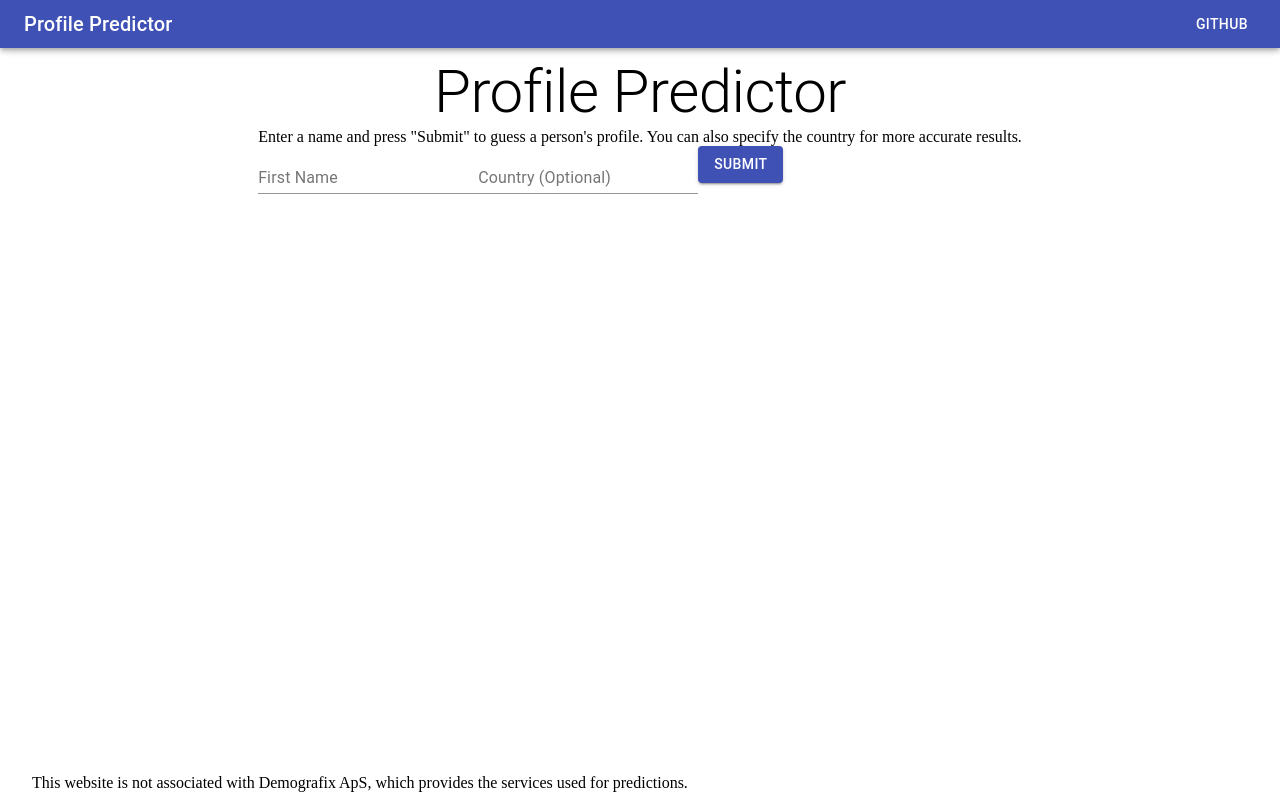
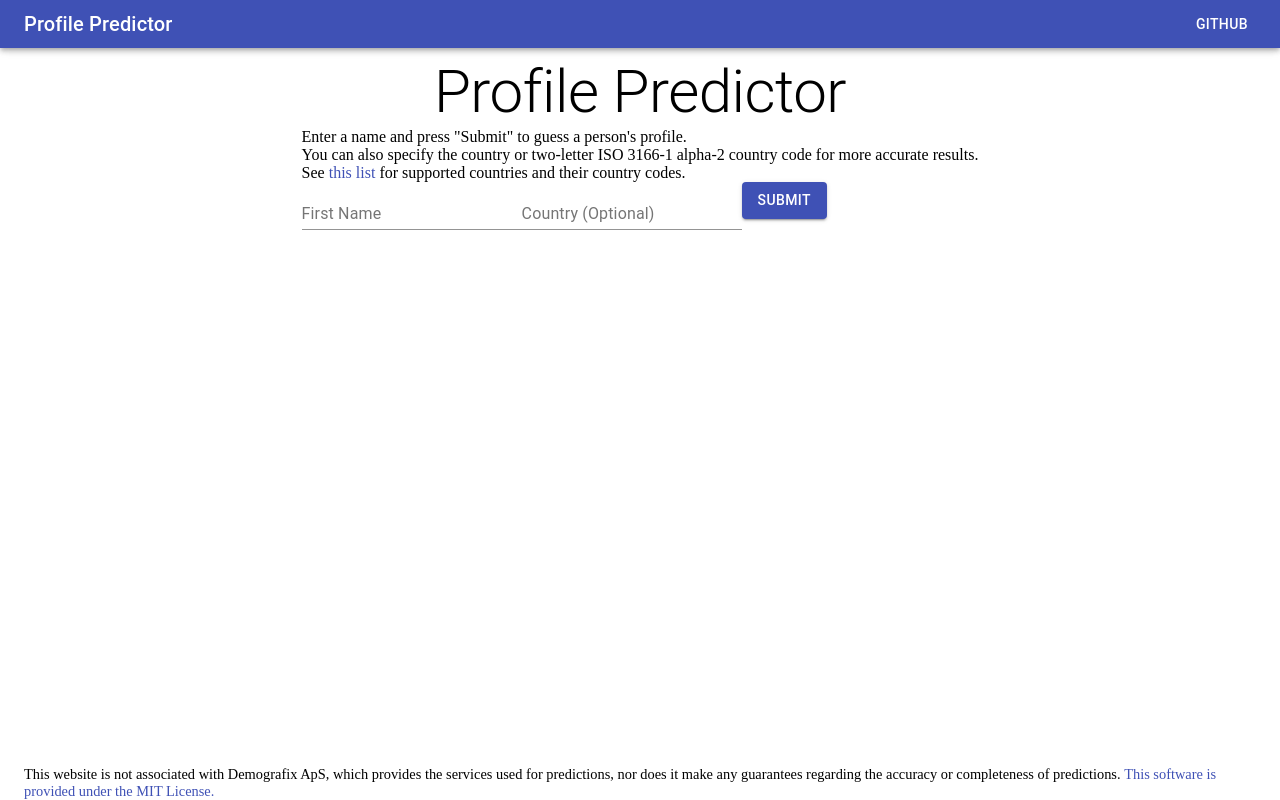
Before and after one commit to AaronAyub/ProfilePredictor, a React (Create React App) app: page / in a window 1280 px wide. Built offline with nearby package versions, Linux system fonts and the light colour scheme.

Commit message:
Updated README, expanded footer text. Simplified footer CSS.

```diff
--- a/src/App.css
+++ b/src/App.css
@@ -8,29 +8,13 @@
     justify-content:space-between;
 }
 
-/* App contains everything except for the navbar and footer. */
-.App {
-    flex-grow:1;
-}
-
 .query {
     align-items:center;
     justify-content:center;
 }
 
-/* Add more spacing below the footer for smaller screens */
-@media only screen and (min-height: 701px) {
-    .index {
-        min-height:98vh;
-    }
+.footer {
+    position: fixed;
+    bottom: 0;
+    font-size: 90%;
 }
-@media only screen and (min-height: 501px) and (max-height: 700px) {
-    .index {
-        min-height:97vh;
-    }
-}
-@media only screen and (max-height: 500px) {
-    .index {
-        min-height:96vh;
-    }
-}
--- a/src/components/Footer.tsx
+++ b/src/components/Footer.tsx
@@ -1,9 +1,12 @@
-import { Container } from '@material-ui/core'
+import { Container, Link } from '@material-ui/core'
 
 function Footer (): JSX.Element  {
     return (
-        <Container>
-            This website is not associated with Demografix ApS, which provides the services used for predictions.
+        <Container className="footer">
+            This website is not associated with Demografix ApS, which provides the services used for predictions, nor does it make any guarantees regarding the accuracy or completeness of predictions.&nbsp;
+            <Link href="https://github.com/AaronAyub/ProfilePredictor/blob/main/LICENSE">
+                This software is provided under the MIT License.
+            </Link>
         </Container>
     )
 }
--- a/src/components/Query.tsx
+++ b/src/components/Query.tsx
@@ -1,4 +1,4 @@
-import { Button, TextField, Box } from '@material-ui/core'
+import { Button, TextField, Box, Link } from '@material-ui/core'
 import React, { useState } from 'react'
 import countries from '../json/countryList.json'
 
@@ -72,13 +72,15 @@ const Query = (props: QueryProps): JSX.Element => {
         if (props.hasProfile) {
             return (
                 <div>
-                    Would you like to make another prediction?
+                    Would you like to make another prediction? <Link href="https://en.wikipedia.org/wiki/ISO_3166-1_alpha-2#Officially_assigned_code_elements">Country Codes</Link>
                 </div>
             )
         }
         return (
             <div>
-                Enter a name and press "Submit" to guess a person's profile. You can also specify the country for more accurate results.
+                Enter a name and press "Submit" to guess a person's profile.
+                <br/>You can also specify the country or two-letter ISO 3166-1 alpha-2 country code for more accurate results.
+                <br/>See <Link href="https://en.wikipedia.org/wiki/ISO_3166-1_alpha-2#Officially_assigned_code_elements">this list</Link> for supported countries and their country codes.
             </div>
         )
     }
--- a/src/components/Summary.tsx
+++ b/src/components/Summary.tsx
@@ -53,7 +53,7 @@ const Summary = (props: SummaryProps): JSX.Element => {
         let list: {country_id: string, probability: number}[] = props.profile.country
         return (
             <div>
-                Possible Countries:
+                Most Likely Countries:
                 <ul>
                     {list.map((obj:{country_id: string, probability: number}, index: number) => (
                         <li>
```
Also changed, not shown: 1 other file (tests, documents, lock files or other folders).
